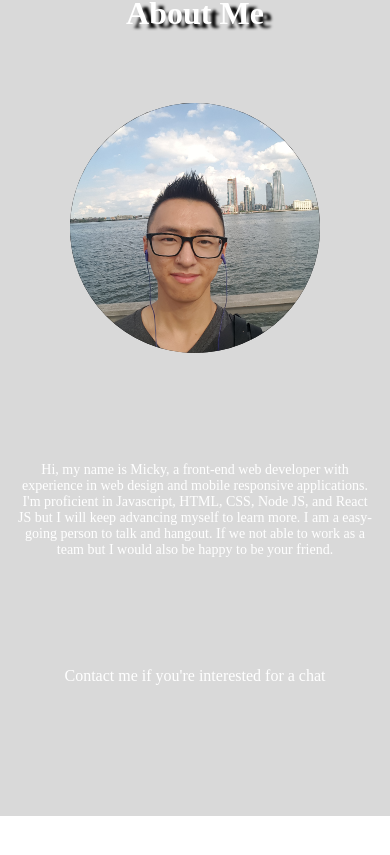
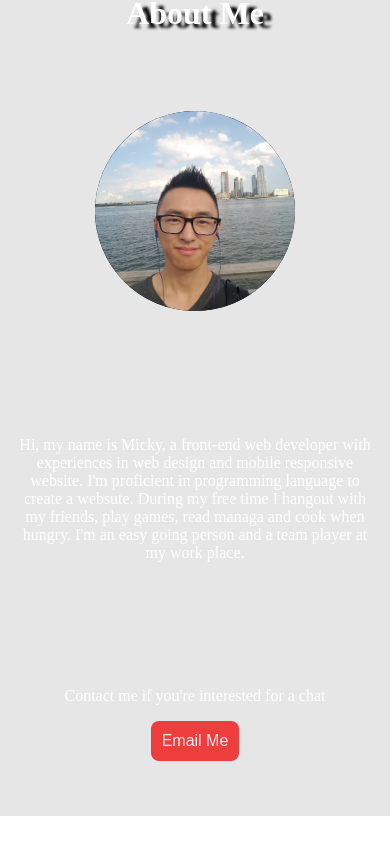
Before and after one commit to DevCoderV1/MyPortfolio, a React (Create React App) app in the folder portfolio/: page / in a window 390 px wide. Shown: the part 2575-3430 px from the top of the page. Built offline with nearby package versions, Linux system fonts and the light colour scheme.

Commit message:
change up on appearance

```diff
--- a/portfolio/src/App.css
+++ b/portfolio/src/App.css
@@ -30,16 +30,16 @@ nav {
   min-height: 8vh;
   align-items: center;
   background-color: rgba(39, 35, 35, 0.8);
+  width: 100%;
+  height: 100%;
   position: sticky;
   top: 0;
   left: 0;
-  width: 100%;
-  height: 100%;
   z-index: 4;
 }
 
 nav .logo h1 {
-  font-size: 48px;
+  font-size: 2.5rem;
   font-weight: bold;
   width: 60%;
   text-align: center;
@@ -65,7 +65,7 @@ nav .link_bar .nav_btn {
 
 nav .link_bar .nav_btn:hover {
   color: red;
-  transition: 0.3s ease-in;
+  transition: 0.2s ease-in;
   border: none;
 }
 
@@ -84,7 +84,7 @@ nav .link_bar button {
 nav .link_bar button a {
   text-decoration: none;
   color: white;
-  font-size: 22px;
+  font-size: 18px;
 }
 
 nav .link_bar_open {
@@ -96,7 +96,7 @@ nav .link_bar_open {
 
 nav .link_bar_open .nav_btn {
   list-style-type: none;
-  font-size: 24px;
+  font-size: 22px;
   cursor: pointer;
   border: none;
   padding: 8px;
@@ -106,19 +106,19 @@ nav .link_bar_open .nav_btn {
 nav .link_bar_open button {
   background-color: rgb(238, 61, 61);
   outline: none;
-  font-size: 24px;
   padding: 8px;
   cursor: pointer;
   border-radius: 0.5rem;
   color: white;
+  border: none;
   box-shadow: 7px 7px 10px black;
   font-family: 'Times New Roman', Times, serif;
-  border: none;
 }
 
 nav .link_bar_open button a {
   text-decoration: none;
   color: white;
+  font-size: 18px;
 }
 
 /*------------------hamburger-------------------*/
@@ -314,7 +314,7 @@ nav .hamburger div {
   left: 0;
   background-color: grey;
   z-index: -1;
-  opacity: 0.3;
+  opacity: 0.2;
 }
 
 .user_intro_wrapper .user_intro_header {
@@ -378,24 +378,17 @@ nav .hamburger div {
   justify-content: center;
   align-items: center;
 }
-
-.user_intro_wrapper .user_intro_container .user_contact .contact_choice div {
-  width: 64px;
-  height: 64px;
-  border-radius: 1rem;
-  margin: 10px;
+.user_intro_wrapper .user_intro_container .user_contact .contact_choice button {
+  background-color: rgb(238, 61, 61);
+  border-radius: 0.5rem;
+  border: 1px solid transparent;
+  padding: 10px;
+  outline: none;
+  margin-top: 1rem;
   cursor: pointer;
-}
-
-.user_intro_wrapper .user_intro_container .user_contact .contact_choice div a {
-  text-decoration: none;
-  color: rgb(238, 61, 61);
-  font-size: 64px;
-  object-fit: contain;
-}
-
-.phone {
-  display: none;
+  font-size: 0.8rem;
+  color: rgb(243, 240, 240);
+  font-size: 1rem;
 }
 
 /*-------------Footer sectopm--------------*/
@@ -443,7 +436,7 @@ footer {
   }
   nav .link_bar_open .nav_btn {
     list-style-type: none;
-    font-size: 18px;
+    font-size: 24px;
     cursor: pointer;
     border: none;
     padding: 8px;
@@ -457,7 +450,7 @@ footer {
   }
   nav .link_bar_open button {
     outline: none;
-    font-size: 24px;
+    font-size: 22px;
     padding: 8px;
     cursor: pointer;
     border-radius: 0.5rem;
@@ -517,8 +510,8 @@ footer {
     width: 100%;
   }
   .user_intro_wrapper .user_intro_container .user_image {
-    width: 250px;
-    height: 250px;
+    width: 200px;
+    height: 200px;
   }
   .user_experience_wrapper .user_skill {
     width: 60%;
@@ -550,7 +543,7 @@ footer {
     display: block;
   }
   .user_intro_wrapper .user_intro_container .user_summary p {
-    font-size: 14px;
+    font-size: 1rem;
   }
   .fa-linkedin-square:before,
   .fa-github:before {
--- a/portfolio/src/components/FrontPage.js
+++ b/portfolio/src/components/FrontPage.js
@@ -1,60 +1,60 @@
-import { useState, useEffect } from "react";
-import { Link } from "react-scroll";
-import Projectlist from "./Projectlist";
-import myself from "../images/myself.jpg";
-import java from "../images/javascript.png";
-import nodejs from "../images/nodejs.png";
-import html from "../images/html.png";
-import css from "../images/css.png";
-import react from "../images/reactjs.png";
-import git from "../images/git.png";
-import vs from "../images/visualcode.png";
-import photoshop from "../images/photoshop.png";
-import Resume from "../documents/MyResume.pdf";
+import { useState, useEffect } from 'react'
+import { Link } from 'react-scroll'
+import Projectlist from './Projectlist'
+import myself from '../images/myself.jpg'
+import java from '../images/javascript.png'
+import nodejs from '../images/nodejs.png'
+import html from '../images/html.png'
+import css from '../images/css.png'
+import react from '../images/reactjs.png'
+import git from '../images/git.png'
+import vs from '../images/visualcode.png'
+import photoshop from '../images/photoshop.png'
+import Resume from '../documents/MyResume.pdf'
 
-const year = new Date();
-const thisyear = year.getFullYear();
+const year = new Date()
+const thisyear = year.getFullYear()
 
 const FrontPage = () => {
-  const [isActive, SetActive] = useState(true);
+  const [isActive, SetActive] = useState(true)
 
   const skillfocus = () => {
-    document.body.style.overflow = "visible";
-    SetActive(!isActive);
-  };
+    document.body.style.overflow = 'visible'
+    SetActive(!isActive)
+  }
   const projectsfocus = () => {
-    document.body.style.overflow = "visible";
-    SetActive(!isActive);
-  };
+    document.body.style.overflow = 'visible'
+    SetActive(!isActive)
+  }
 
   const introFocus = () => {
-    document.body.style.overflow = "visible";
-    SetActive(!isActive);
-  };
+    document.body.style.overflow = 'visible'
+    SetActive(!isActive)
+  }
 
   const ToggleNav = () => {
     if (!isActive) {
-      document.body.style.overflow = "visible";
+      document.body.style.overflow = 'visible'
     } else {
-      document.body.style.overflow = "hidden";
+      document.body.style.overflow = 'hidden'
     }
-    SetActive(!isActive);
-  };
+    SetActive(!isActive)
+  }
 
   useEffect(() => {
     window.onbeforeunload = function () {
-      window.scrollTo(0, 0);
-    };
-    SetActive(true);
-  }, []);
+      window.scrollTo(0, 0)
+    }
+    SetActive(true)
+  }, [])
 
   return (
     <div className="frontpage">
-      <nav className={isActive ? "" : "nav_background"}>
+      <nav className={isActive ? '' : 'nav_background'}>
         <div className="logo">
           <h1>MyPortfolio</h1>
         </div>
-        <ul className={isActive ? "link_bar" : "link_bar_open"}>
+        <ul className={isActive ? 'link_bar' : 'link_bar_open'}>
           <Link
             onClick={projectsfocus}
             className="nav_btn"
@@ -65,7 +65,7 @@ const FrontPage = () => {
             offset={-70}
             duration={500}
           >
-            Project
+            Projects
           </Link>
           <Link
             onClick={skillfocus}
@@ -77,7 +77,7 @@ const FrontPage = () => {
             offset={-70}
             duration={500}
           >
-            Experiences
+            Skills
           </Link>
           <Link
             onClick={introFocus}
@@ -93,7 +93,7 @@ const FrontPage = () => {
           </Link>
           <button>
             <a href={Resume} download="Resume">
-              Resume
+              Download Resume
             </a>
           </button>
         </ul>
@@ -109,7 +109,7 @@ const FrontPage = () => {
         <div className="user_links">
           <div
             onClick={() => {
-              window.open("https://github.com/DevCoderV1");
+              window.open('https://github.com/DevCoderV1')
             }}
             className="link_icon"
           >
@@ -117,7 +117,7 @@ const FrontPage = () => {
           </div>
           <div
             onClick={() => {
-              window.open("https://www.linkedin.com/in/micky-huang-762b2018a/");
+              window.open('https://www.linkedin.com/in/micky-huang-762b2018a/')
             }}
             className="link_icon"
           >
@@ -146,7 +146,7 @@ const FrontPage = () => {
               <img src={html} alt="javascript" />
             </div>
             <div className="skill_tag">
-              <span>HTML</span>
+              <span>HTML5</span>
             </div>
           </div>
           <div className="skills">
@@ -154,7 +154,7 @@ const FrontPage = () => {
               <img src={css} alt="javascript" />
             </div>
             <div className="skill_tag">
-              <span>CSS</span>
+              <span>CSS3</span>
             </div>
           </div>
           <div className="skills">
@@ -175,7 +175,7 @@ const FrontPage = () => {
           </div>
         </div>
         <div className="user_header">
-          <h2>Extras</h2>
+          <h2>Additional</h2>
         </div>
         <div className="user_skill">
           <div className="skills">
@@ -214,34 +214,27 @@ const FrontPage = () => {
           </div>
           <div className="user_summary">
             <p>
-              Hi, my name is Micky, a front-end web developer with experience in
-              web design and mobile responsive applications. I'm proficient in
-              Javascript, HTML, CSS, Node JS, and React JS but I will keep
-              advancing myself to learn more. I am a easy-going person to talk
-              and hangout. If we not able to work as a team but I would also be
-              happy to be your friend.
+              Hi, my name is Micky, a front-end web developer with experiences
+              in web design and mobile responsive website. I'm proficient in
+              programming language to create a websute. During my free time I
+              hangout with my friends, play games, read managa and cook when
+              hungry. I'm an easy going person and a team player at my work
+              place.
             </p>
           </div>
           <div className="user_contact">
             <span>Contact me if you're interested for a chat</span>
             <div className="contact_choice">
-              <div className="email">
-                <a
-                  href="mailto:mickyhuang8388@gmail.com"
-                  className="material-icons"
-                >
-                  &#xe0be;
-                </a>
-              </div>
+              <button>Email Me</button>
             </div>
           </div>
         </div>
       </section>
       <footer>
-        Copyright &#169; By Micky Huang {thisyear}-Present MyPortfolio
+        Copyright &#169; By Micky Huang 2020 - {thisyear} MyPortfolio
       </footer>
     </div>
-  );
-};
+  )
+}
 
-export default FrontPage;
+export default FrontPage
```
